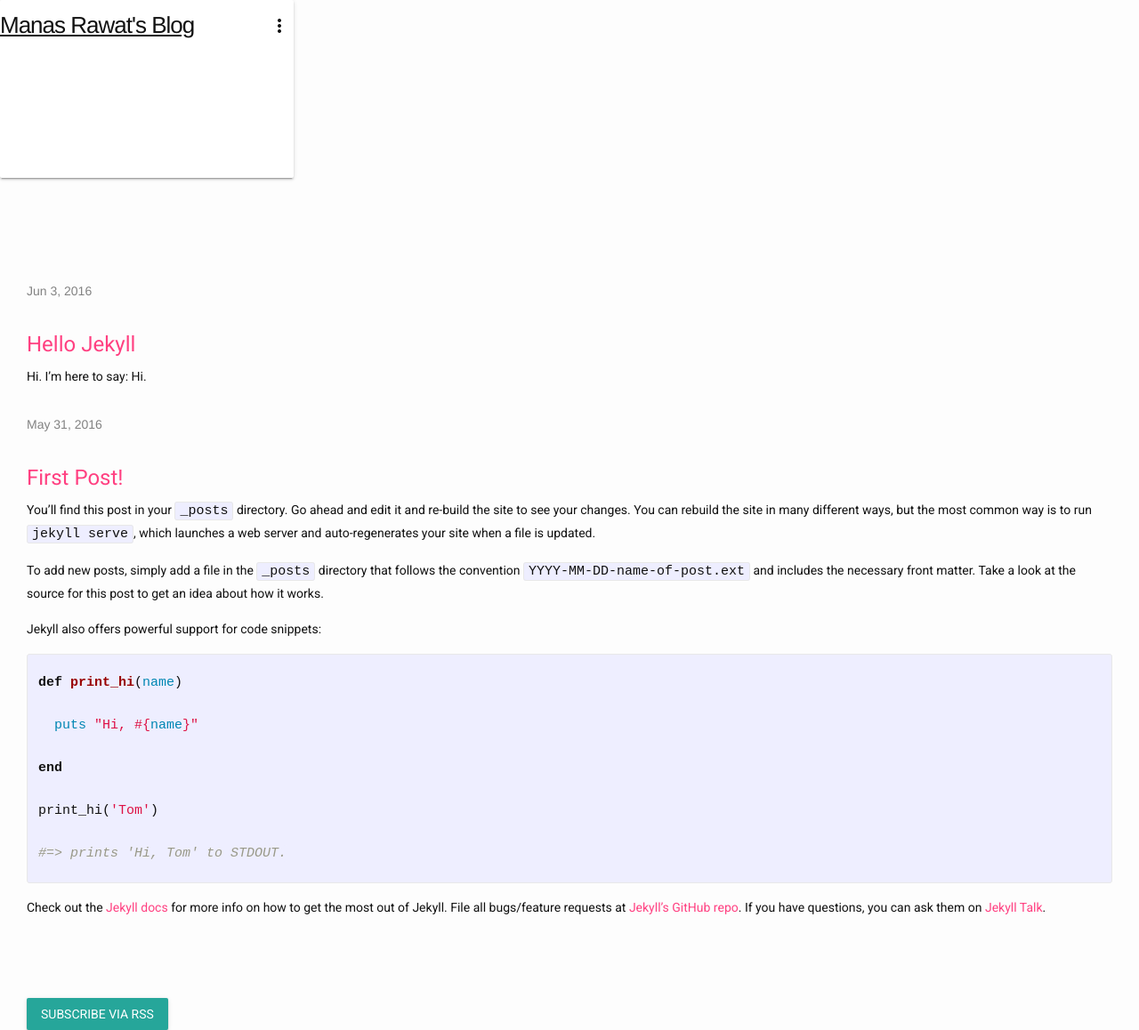
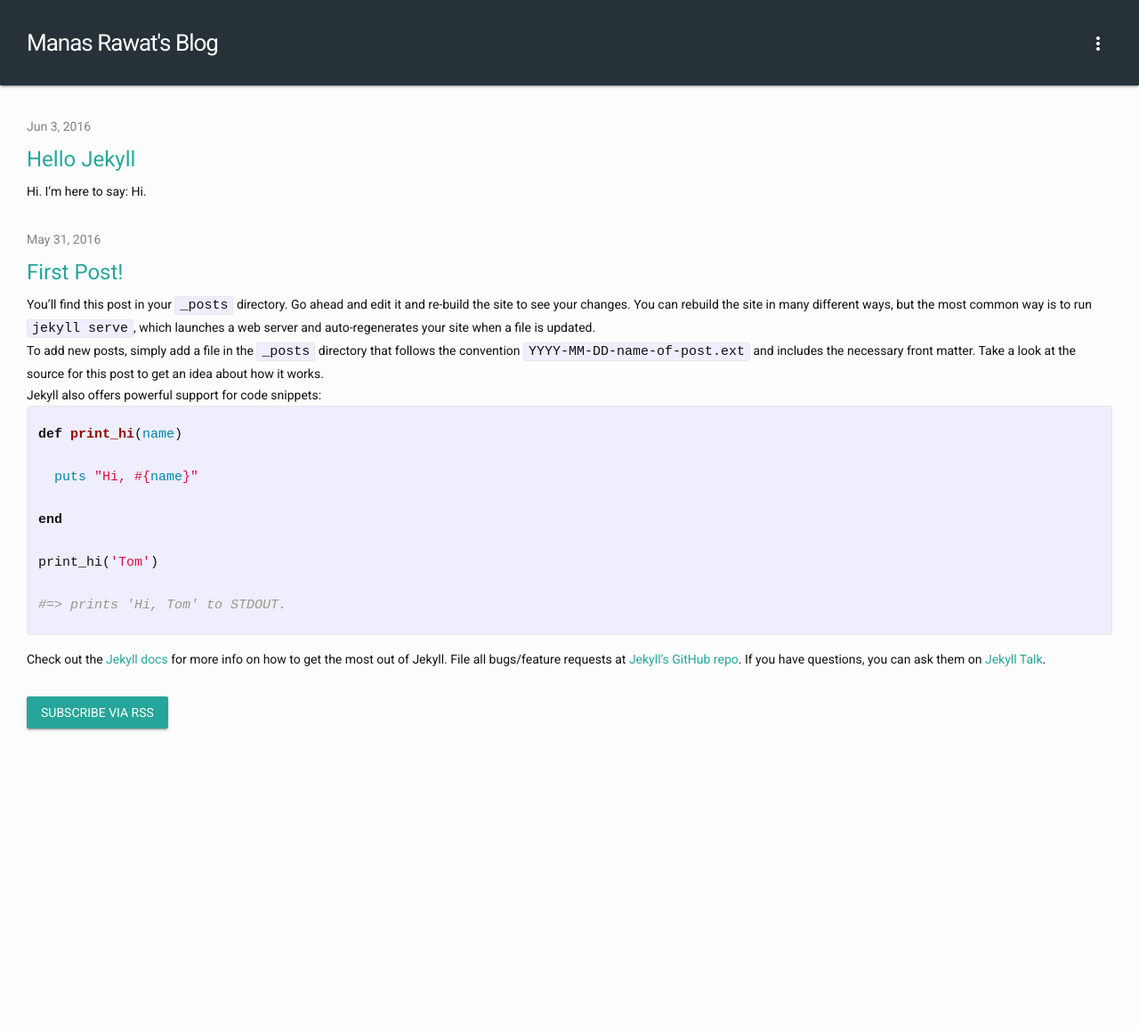
Before and after one commit to manasrawat/manasrawat.github.io, a Jekyll site: the page built from index.html, in a window 1280 px wide and 1158 px high. Shown: the whole window at 89% size. Built offline with Jekyll 4.4.1, drawn with Linux system fonts in a browser that asks for light colours; nearby versions of some CDN libraries.

Commit message:
Initial commit

```diff
--- a/_config.yml
+++ b/_config.yml
@@ -2,9 +2,9 @@
 title: Manas Rawat's Blog
 email: manas.rawat2002@gmail.com
 description: >
-  A blog on Android, computer programming, maths and android..
+  A blog on Android, computer programming, maths and android.
 baseurl: ""
-url: "http://localhost:4000"
+url: "http://cyource.github.io"
 twitter_username: cyource
 github_username:  cyource
 repository: cyource/cyource.github.io
--- /dev/null
+++ b/css/styles.css
@@ -0,0 +1,15 @@
+.mdl-card { min-height: 0; width: 100%; position: relative; overflow: inherit;
+		    position:fixed; background: #263238; color: #ffffff; border-radius: 0; }
+.my-wrapper { width: auto; max-width: auto; padding: 20px 30px; }
+.mdl-menu__container { margin: 0 45px; }
+html, body { font-family: 'Roboto', sans-serif; font-size: 14px; font-weight: 400; line-height: 20px; }
+body { font: normal normal 16px 'Roboto', sans-serif }
+h1 { font-family: 'Roboto', sans-serif; color: #26a69a}
+.site-title, .site-title:visited, .site-title:hover { color: #ffffff; text-decoration: none;}
+.post-title {font-size: 24px;}
+.post-link, .post-link:hover { text-decoration: none; display: inline-block; }
+.page-content { padding:  45px 0 0 0; }
+.post-content h2 {font-size: 45px}
+a, a:hover, a:visited { color: #26a69a; text-decoration:none }
+h2 { margin: -6px 0 24px 0;}
+p {margin: 0;}
```
